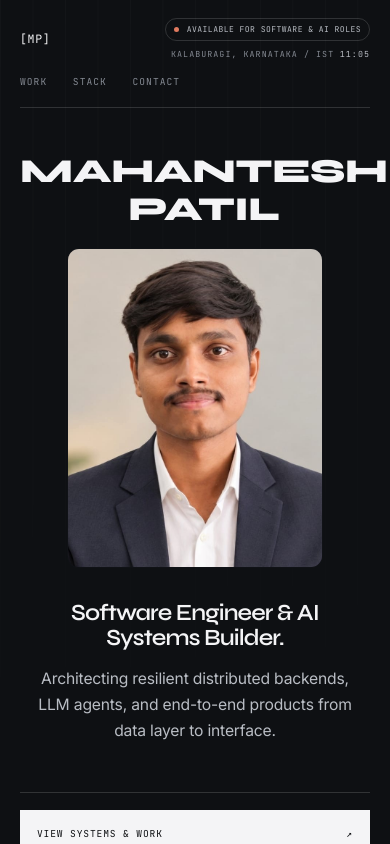
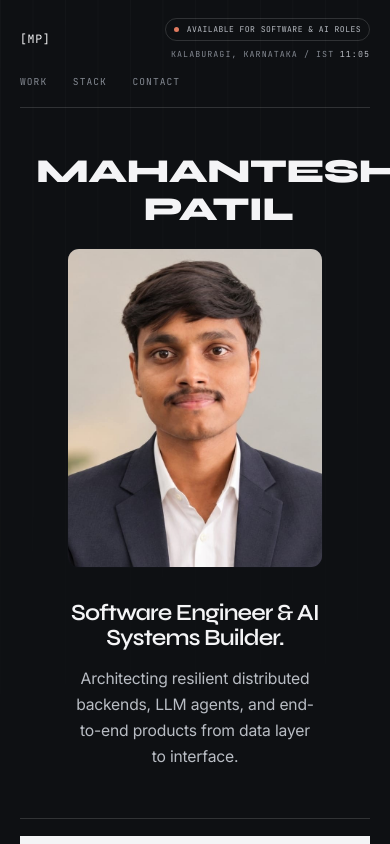
Before and after one commit to MahanteshPatil1214/mahanteshpatil, a Next.js app: page / in a window 390 px wide. Shown: the top 844 px of the page. Built offline with nearby package versions, Linux system fonts and the light colour scheme; no server answers.

Commit message:
Fix hero title clipping on mobile: smaller font, tighter letter-spacing, safe horizontal padding

```diff
--- a/app/components/portfolio.module.scss
+++ b/app/components/portfolio.module.scss
@@ -1901,11 +1901,12 @@
 
   .heroMain {
     padding-block: clamp(2rem, 7vh, 3rem);
+    padding-inline: clamp(1rem, 4vw, 2rem);
   }
 
   .heroName {
-    font-size: clamp(1.6rem, 10vw, 4rem);
-    letter-spacing: -0.01em;
+    font-size: clamp(1.4rem, 9vw, 3rem);
+    letter-spacing: -0.02em;
     overflow-wrap: break-word;
   }
 
```
